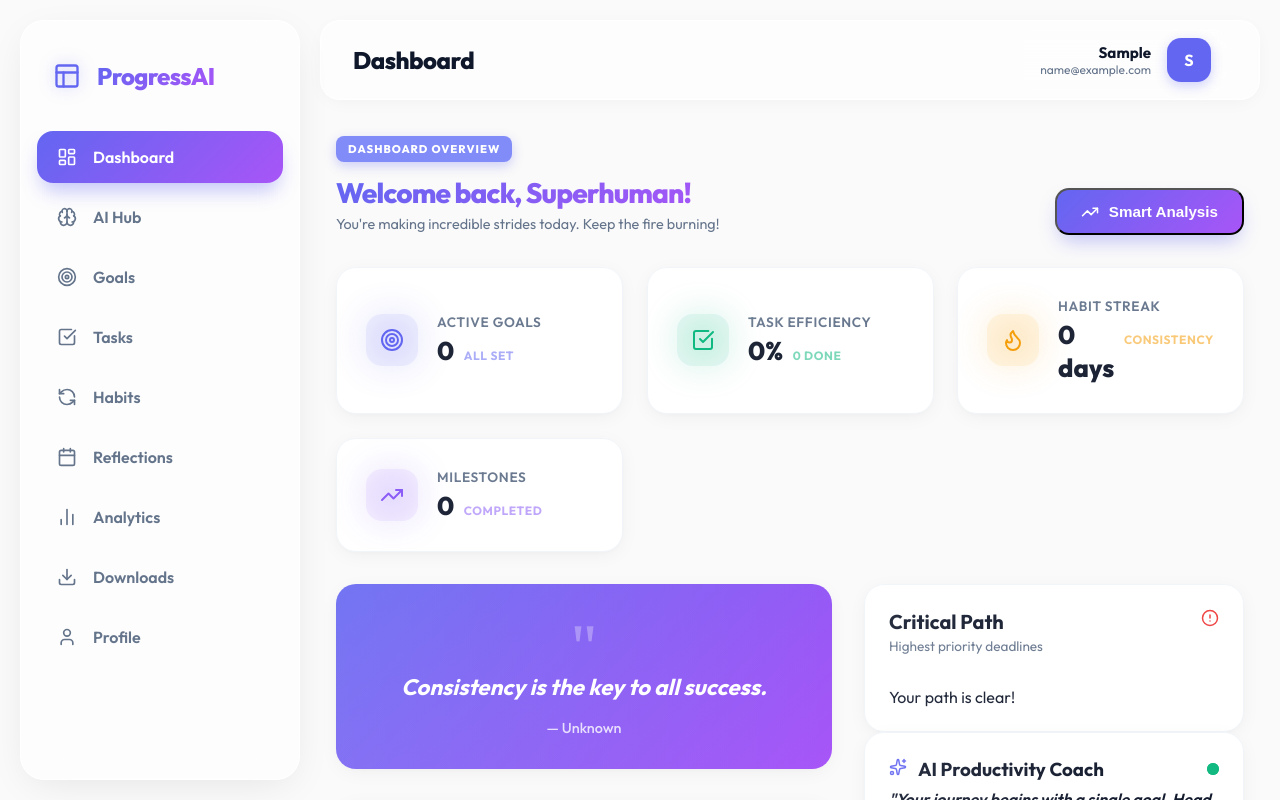
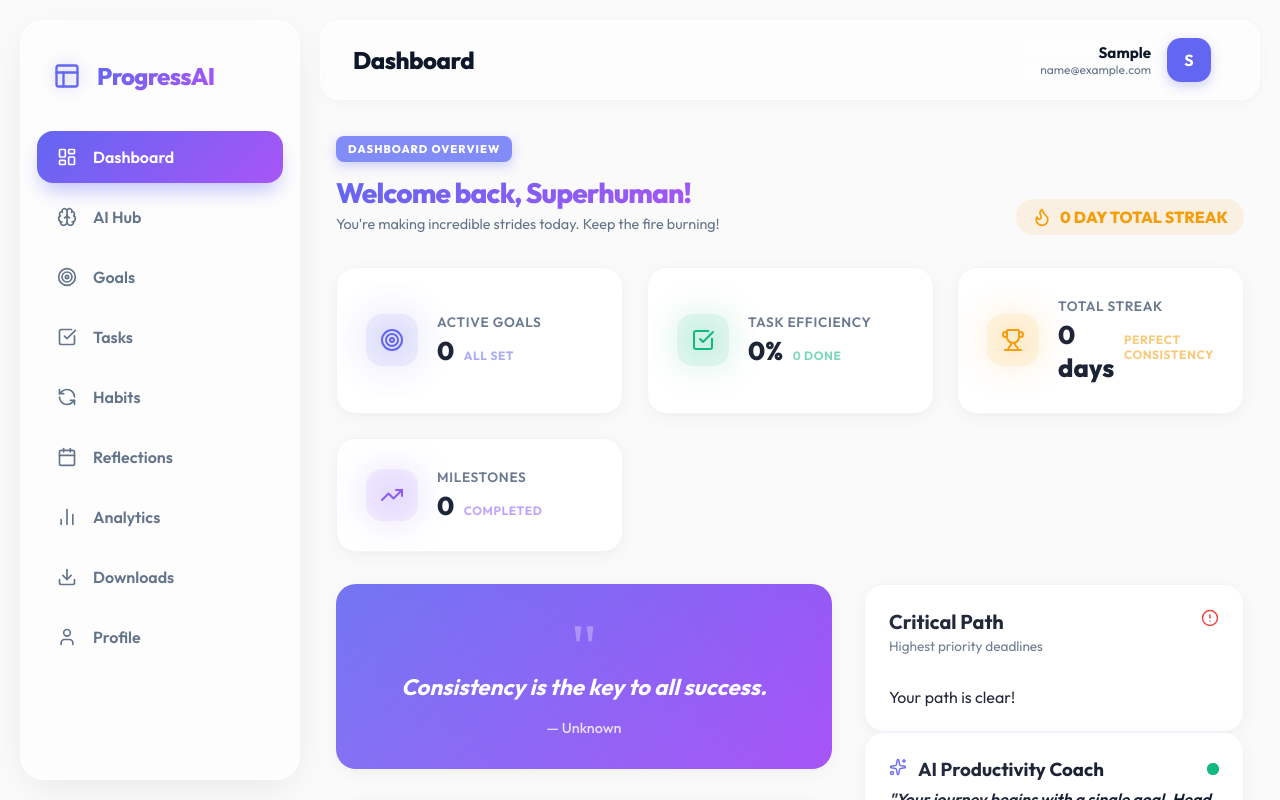
Before and after one commit to Afnanpatel/ProgressAI, a React (Vite) app: page / in a window 1280 px wide. Both pictures are taken after typing "Sample", "name@example.com", "Sample123" into the empty fields and a click on the button "Sign Up". Shown: the top 800 px of the page. Built offline with nearby package versions, Linux system fonts and the light colour scheme.

Commit message:
fix: Robust cross-view habit streaks and total streak feature

```diff
--- a/src/components/Dashboard.jsx
+++ b/src/components/Dashboard.jsx
@@ -6,11 +6,13 @@ import {
   Flame,
   TrendingUp,
   AlertCircle,
-  Sparkles
+  Sparkles,
+  Trophy
 } from 'lucide-react';
 import useLocalStorage from '../hooks/useLocalStorage';
 import { initialGoals, initialTasks, initialHabits } from '../data/initialData';
 import { getRandomCoachInsight } from '../utils/aiMockServices';
+import { calculateHabitStreak, calculateMasterStreak } from '../utils/habitUtils';
 import {
   Chart as ChartJS,
   CategoryScale,
@@ -72,14 +74,16 @@ const Dashboard = () => {
   const [quote] = React.useState(() => quotes[Math.floor(Math.random() * quotes.length)]);
 
   const completedGoals = goals.filter(g => g.status === 'Completed').length;
-  // ... (rest of the logic remains the same)
   const activeGoalsCount = goals.filter(g => g.status !== 'Completed').length;
   const completedTasks = tasks.filter(t => t.status === 'Done').length;
   const totalTasks = tasks.length;
   const taskCompletionRate = totalTasks > 0 ? Math.round((completedTasks / totalTasks) * 100) : 0;
 
+  // Use improved streak logic
+  const today = new Date();
+  const masterStreak = calculateMasterStreak(habits, today);
   const avgHabitStreak = habits.length > 0
-    ? Math.round(habits.reduce((acc, h) => acc + h.streak, 0) / habits.length)
+    ? Math.round(habits.reduce((acc, h) => acc + calculateHabitStreak(h, today), 0) / habits.length)
     : 0;
 
   const categoryData = {
@@ -129,10 +133,10 @@ const Dashboard = () => {
           <p className="section-subtitle">You're making incredible strides today. Keep the fire burning!</p>
         </div>
         <div className="quick-actions">
-          <button className="btn-primary">
-            <TrendingUp size={18} />
-            <span>Smart Analysis</span>
-          </button>
+          <div className="master-streak-badge" style={{ display: 'flex', alignItems: 'center', gap: '8px', background: 'rgba(245, 158, 11, 0.1)', padding: '8px 16px', borderRadius: '30px', color: '#f59e0b', fontWeight: '800' }}>
+            <Flame size={20} />
+            <span>{masterStreak} DAY TOTAL STREAK</span>
+          </div>
         </div>
       </div>
 
@@ -152,10 +156,10 @@ const Dashboard = () => {
           color="#10b981"
         />
         <StatCard
-          title="Habit Streak"
-          value={`${avgHabitStreak} days`}
-          subValue="Consistency"
-          icon={Flame}
+          title="Total Streak"
+          value={`${masterStreak} days`}
+          subValue="Perfect Consistency"
+          icon={Trophy}
           color="#f59e0b"
         />
         <StatCard
@@ -253,7 +257,7 @@ const Dashboard = () => {
                 "{getRandomCoachInsight({
                   goalsCount: goals.length,
                   tasksDone: completedTasks,
-                  habitsStreak: avgHabitStreak
+                  habitsStreak: masterStreak
                 })}"
               </p>
               <div className="modern-progress-bar">
--- a/src/components/HabitsView.jsx
+++ b/src/components/HabitsView.jsx
@@ -3,7 +3,8 @@ import { createPortal } from 'react-dom';
 import { Plus, Flame, CheckCircle2, Trophy, MoreVertical, ArrowLeft, Calendar as CalendarIcon, Smile, Dumbbell, BookOpen, Sun, Moon, Coffee, AlertCircle } from 'lucide-react';
 import useLocalStorage from '../hooks/useLocalStorage';
 import { initialHabits } from '../data/initialData';
-import { format, subDays, differenceInCalendarDays } from 'date-fns';
+import { format } from 'date-fns';
+import { calculateHabitStreak, calculateMasterStreak } from '../utils/habitUtils';
 import ConfirmationModal from './ConfirmationModal';
 import HabitCalendar from './HabitCalendar';
 import '../styles/Habits.css';
@@ -22,7 +23,7 @@ const getIconForHabit = (title) => {
 
 const HabitsView = () => {
   const [habits, setHabits] = useLocalStorage('habits', initialHabits);
-  const [selectedHabitId, setSelectedHabitId] = useState(null); // Store ID for reactivity
+  const [selectedHabitId, setSelectedHabitId] = useState(null);
   const [isModalOpen, setIsModalOpen] = useState(false);
   const [deleteModal, setDeleteModal] = useState({ isOpen: false, habitId: null });
   const [reflectionModal, setReflectionModal] = useState({ isOpen: false, habitId: null });
@@ -32,7 +33,7 @@ const HabitsView = () => {
   const today = new Date();
   const dateStr = format(today, 'yyyy-MM-dd');
 
-  // Derive selected habit from state
+  // Derive selected habit from state for reactivity
   const selectedHabit = habits.find(h => h.id === selectedHabitId);
 
   // Dashboard Stats
@@ -42,90 +43,7 @@ const HabitsView = () => {
   ).length;
   const completionRate = totalHabits > 0 ? Math.round((completedToday / totalHabits) * 100) : 0;
 
-  // Robust Dynamic Streak Calculation
-  const getStreak = (habit) => {
-    const logs = habit.logs || [];
-    if (logs.length === 0) return 0;
-
-    let streakCount = 0;
-    let checkDate = new Date();
-
-    // Use a Set for O(1) lookups
-    const completedDates = new Set(logs.filter(l => l.completed).map(l => l.date));
-
-    // Start checking from today backwards
-    while (true) {
-      const dStr = format(checkDate, 'yyyy-MM-dd');
-      const dayOfWeek = checkDate.getDay();
-      const isWeekend = dayOfWeek === 0 || dayOfWeek === 6;
-
-      let shouldHaveCompleted = true;
-      if (habit.frequency === 'Weekdays' && isWeekend) shouldHaveCompleted = false;
-      if (habit.frequency === 'Weekends' && !isWeekend) shouldHaveCompleted = false;
-
-      if (shouldHaveCompleted) {
-        if (completedDates.has(dStr)) {
-          streakCount++;
-        } else {
-          // If it's today and not yet completed, don't break the streak yet
-          if (dStr === dateStr) {
-            checkDate = subDays(checkDate, 1);
-            continue;
-          }
-          break; // Streak broken
-        }
-      }
-      checkDate = subDays(checkDate, 1);
-
-      // Safety break
-      if (differenceInCalendarDays(today, checkDate) > 365) break;
-    }
-    return streakCount;
-  };
-
-  // Master Streak: Days where ALL scheduled habits were completed
-  const calculateMasterStreak = () => {
-    if (habits.length === 0) return 0;
-    let streakCount = 0;
-    let checkDate = new Date();
-
-    while (true) {
-      const dStr = format(checkDate, 'yyyy-MM-dd');
-      const dayOfWeek = checkDate.getDay();
-      const isWeekend = dayOfWeek === 0 || dayOfWeek === 6;
-
-      const scheduledHabits = habits.filter(h => {
-        if (h.frequency === 'Daily') return true;
-        if (h.frequency === 'Weekdays' && !isWeekend) return true;
-        if (h.frequency === 'Weekends' && isWeekend) return true;
-        return false;
-      });
-
-      if (scheduledHabits.length > 0) {
-        const allDone = scheduledHabits.every(h =>
-          h.logs.some(l => l.date === dStr && l.completed)
-        );
-        if (allDone) {
-          streakCount++;
-        } else {
-          if (dStr === dateStr) {
-            checkDate = subDays(checkDate, 1);
-            continue;
-          }
-          break;
-        }
-      } else {
-        // No habits scheduled for this day, doesn't break streak but doesn't increment it?
-        // Actually, usually in habit trackers, a "Perfect Day" streak skips days with no habits.
-        // But here "Perfect Days" are days where you DID what you were supposed to.
-        // We'll skip days with no scheduled habits.
-      }
-      checkDate = subDays(checkDate, 1);
-      if (differenceInCalendarDays(today, checkDate) > 365) break;
-    }
-    return streakCount;
-  };
-  const masterStreak = calculateMasterStreak();
+  const masterStreak = calculateMasterStreak(habits, today);
 
   const handleToggleClick = (habitId) => {
     const habit = habits.find(h => h.id === habitId);
@@ -135,7 +53,7 @@ const HabitsView = () => {
     if (isCompleted) return;
 
     // Day of week check
-    const dayOfWeek = today.getDay(); // 0 is Sunday, 6 is Saturday
+    const dayOfWeek = today.getDay();
     const isWeekend = dayOfWeek === 0 || dayOfWeek === 6;
     const isWeekday = !isWeekend;
 
@@ -148,7 +66,6 @@ const HabitsView = () => {
       return;
     }
 
-    // If not completed, open reflection modal.
     setReflectionModal({ isOpen: true, habitId });
     setLearningNote('');
   };
@@ -159,7 +76,7 @@ const HabitsView = () => {
     setHabits(habits.map(habit => {
       if (habit.id !== habitId) return habit;
 
-      const newLogs = [...habit.logs, { date: dateStr, completed: true, note: learningNote }];
+      const newLogs = [...(habit.logs || []), { date: dateStr, completed: true, note: learningNote }];
       return { ...habit, logs: newLogs };
     }));
     setReflectionModal({ isOpen: false, habitId: null });
@@ -203,7 +120,7 @@ const HabitsView = () => {
         </div>
 
         <div className="detail-content">
-          <HabitCalendar habit={selectedHabit} streak={getStreak(selectedHabit)} />
+          <HabitCalendar habit={selectedHabit} streak={calculateHabitStreak(selectedHabit, today)} />
 
           <div className="habit-insights">
             <h3 className="section-label">Recent Insights</h3>
@@ -241,7 +158,6 @@ const HabitsView = () => {
   // --- MAIN DASHBOARD VIEW ---
   return (
     <div className="habits-dashboard fade-in">
-      {/* Blue Dashboard Card */}
       <div className="dashboard-header-card">
         <div className="header-top">
           <h2>My Habits</h2>
@@ -266,14 +182,13 @@ const HabitsView = () => {
         </div>
       </div>
 
-      {/* Today's List */}
       <div className="habits-list-section">
         <div className="section-label">Today</div>
 
         <div className="habits-vertical-list">
           {habits.map(habit => {
-            const isCompleted = habit.logs.some(l => l.date === dateStr);
-            const currentStreak = getStreak(habit);
+            const isCompleted = habit.logs && habit.logs.some(l => l.date === dateStr);
+            const currentStreak = calculateHabitStreak(habit, today);
 
             return (
               <div key={habit.id} className="habit-list-card" onClick={() => setSelectedHabitId(habit.id)}>
@@ -304,7 +219,6 @@ const HabitsView = () => {
           })}
         </div>
 
-        {/* New Summary Card below list */}
         {habits.length > 0 && (
           <div className="habit-summary-footer glass card" style={{ marginTop: '2rem', padding: '1.5rem', display: 'flex', alignItems: 'center', justifyContent: 'space-between' }}>
             <div className="summary-text">
--- a/src/components/ReflectionLogs.jsx
+++ b/src/components/ReflectionLogs.jsx
@@ -1,13 +1,16 @@
 import React, { useState } from 'react';
 import { createPortal } from 'react-dom';
-import { BookOpen, Calendar, Smile, Plus, Trash2, Search } from 'lucide-react';
+import { BookOpen, Calendar, Smile, Plus, Trash2, Search, Flame } from 'lucide-react';
 import useLocalStorage from '../hooks/useLocalStorage';
 import { format } from 'date-fns';
+import { initialHabits } from '../data/initialData';
+import { calculateMasterStreak } from '../utils/habitUtils';
 import ConfirmationModal from './ConfirmationModal';
 import '../styles/Logs.css';
 
 const ReflectionLogs = () => {
   const [logs, setLogs] = useLocalStorage('reflection_logs', []);
+  const [habits] = useLocalStorage('habits', initialHabits);
   const [isModalOpen, setIsModalOpen] = useState(false);
   const [logType, setLogType] = useState('daily');
   const [filterType, setFilterType] = useState('all'); // 'all', 'daily', 'weekly'
@@ -61,6 +64,9 @@ const ReflectionLogs = () => {
   const dailyCount = logs.filter(l => l.type === 'daily').length;
   const weeklyCount = logs.filter(l => l.type === 'weekly').length;
 
+  const today = new Date();
+  const masterStreak = calculateMasterStreak(habits, today);
+
   return (
     <div className="logs-container fade-in">
       <div className="logs-header">
@@ -80,7 +86,6 @@ const ReflectionLogs = () => {
         </div>
       </div>
 
-      {/* Search Bar - Moved to Top */}
       <div className="logs-controls">
         <div className="search-box">
           <Search size={20} className="search-icon" />
@@ -93,7 +98,6 @@ const ReflectionLogs = () => {
         </div>
       </div>
 
-      {/* Summary Cards */}
       <div className="logs-summary-grid">
         <div
           className={`summary-card card glass ${filterType === 'daily' ? 'active' : ''}`}
@@ -118,6 +122,17 @@ const ReflectionLogs = () => {
           <div className="summary-info">
             <h3>Weekly Reviews</h3>
             <p>{weeklyCount} Entries</p>
+          </div>
+        </div>
+
+        {/* Total Streak Card in Reflections too */}
+        <div className="summary-card card glass streak-summary-card">
+          <div className="summary-icon streak-icon" style={{ backgroundColor: 'rgba(245, 158, 11, 0.1)', color: '#f59e0b' }}>
+            <Flame size={24} />
+          </div>
+          <div className="summary-info">
+            <h3>Total Streak</h3>
+            <p>{masterStreak} Days</p>
           </div>
         </div>
       </div>
--- /dev/null
+++ b/src/utils/habitUtils.js
@@ -0,0 +1,114 @@
+import { format, subDays, differenceInCalendarDays } from 'date-fns';
+
+/**
+ * Checks if a specific habit was supposed to be completed on a given date.
+ */
+export const isHabitScheduled = (habit, date) => {
+    const dayOfWeek = date.getDay(); // 0 is Sunday, 6 is Saturday
+    const isWeekend = dayOfWeek === 0 || dayOfWeek === 6;
+
+    if (habit.frequency === 'Daily') return true;
+    if (habit.frequency === 'Weekdays' && !isWeekend) return true;
+    if (habit.frequency === 'Weekends' && isWeekend) return true;
+    return false;
+};
+
+/**
+ * Calculates current streak for an individual habit.
+ */
+export const calculateHabitStreak = (habit, today = new Date()) => {
+    const logs = habit.logs || [];
+    if (logs.length === 0) return 0;
+
+    const todayStr = format(today, 'yyyy-MM-dd');
+    const completedDates = new Set(logs.filter(l => l.completed).map(l => l.date));
+
+    let streakCount = 0;
+    let checkDate = new Date(today);
+
+    while (true) {
+        const dStr = format(checkDate, 'yyyy-MM-dd');
+
+        if (isHabitScheduled(habit, checkDate)) {
+            if (completedDates.has(dStr)) {
+                streakCount++;
+            } else {
+                // If it's today and not yet completed, don't break the streak yet
+                if (dStr === todayStr) {
+                    checkDate = subDays(checkDate, 1);
+                    continue;
+                }
+                break; // Streak broken
+            }
+        }
+        checkDate = subDays(checkDate, 1);
+
+        // Safety break
+        if (differenceInCalendarDays(today, checkDate) > 365) break;
+    }
+    return streakCount;
+};
+
+/**
+ * Checks if a specific date was a "Perfect Day" (all scheduled habits completed).
+ */
+export const isPerfectDay = (habits, date) => {
+    const dStr = format(date, 'yyyy-MM-dd');
+    const scheduledHabits = habits.filter(h => isHabitScheduled(h, date));
+
+    if (scheduledHabits.length === 0) return false;
+
+    return scheduledHabits.every(h =>
+        h.logs && h.logs.some(l => l.date === dStr && l.completed)
+    );
+};
+
+/**
+ * Calculates "Master Streak" (days in a row that were Perfect Days).
+ */
+export const calculateMasterStreak = (habits, today = new Date()) => {
+    if (!habits || habits.length === 0) return 0;
+
+    const todayStr = format(today, 'yyyy-MM-dd');
+    let streakCount = 0;
+    let checkDate = new Date(today);
+
+    while (true) {
+        const dStr = format(checkDate, 'yyyy-MM-dd');
+        const scheduledHabits = habits.filter(h => isHabitScheduled(h, checkDate));
+
+        if (scheduledHabits.length > 0) {
+            const allDone = scheduledHabits.every(h =>
+                h.logs && h.logs.some(l => l.date === dStr && l.completed)
+            );
+            if (allDone) {
+                streakCount++;
+            } else {
+                if (dStr === todayStr) {
+                    checkDate = subDays(checkDate, 1);
+                    continue;
+                }
+                break;
+            }
+        } else {
+            // Skip days with no habits scheduled (doesn't break or increment)
+        }
+
+        checkDate = subDays(checkDate, 1);
+        if (differenceInCalendarDays(today, checkDate) > 365) break;
+    }
+    return streakCount;
+};
+
+/**
+ * Calculates "Perfect Days" in the last N days.
+ */
+export const countRecentPerfectDays = (habits, daysLimit = 7, today = new Date()) => {
+    let perfectCount = 0;
+    for (let i = 0; i < daysLimit; i++) {
+        if (isPerfectDay(habits, subDays(today, i))) {
+            perfectCount++;
+        }
+    }
+    return perfectCount;
+};
```
